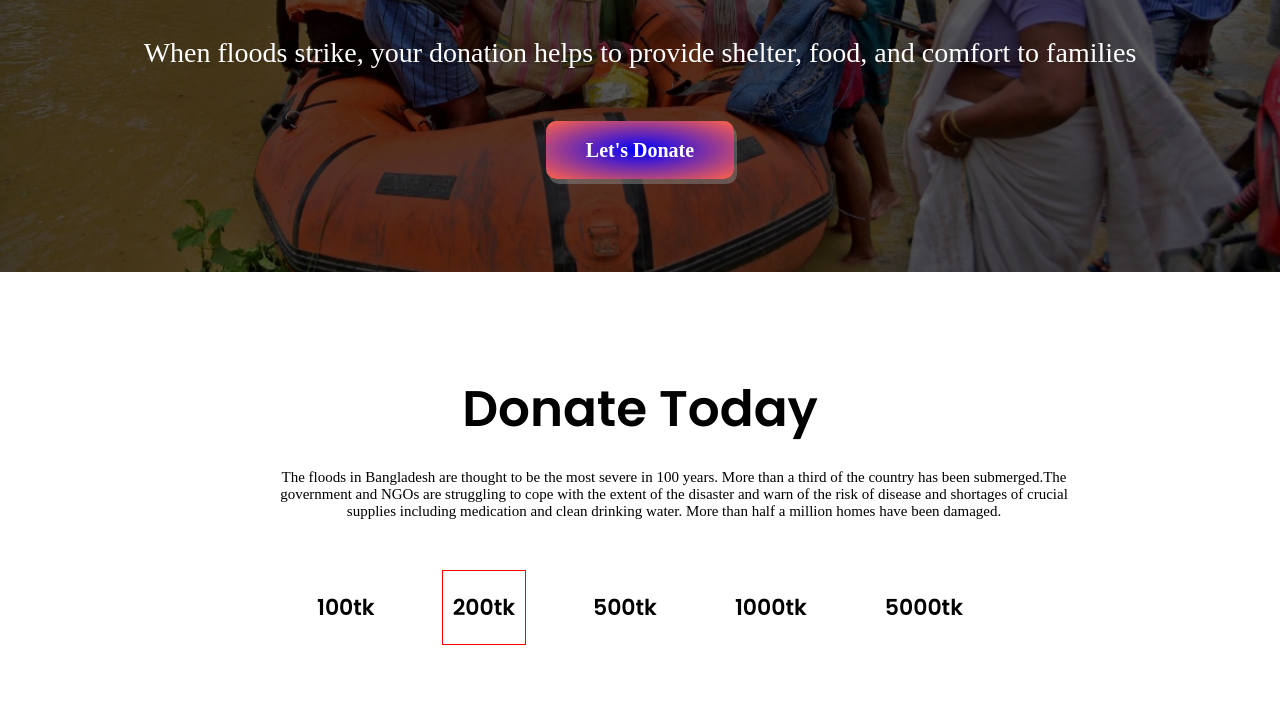
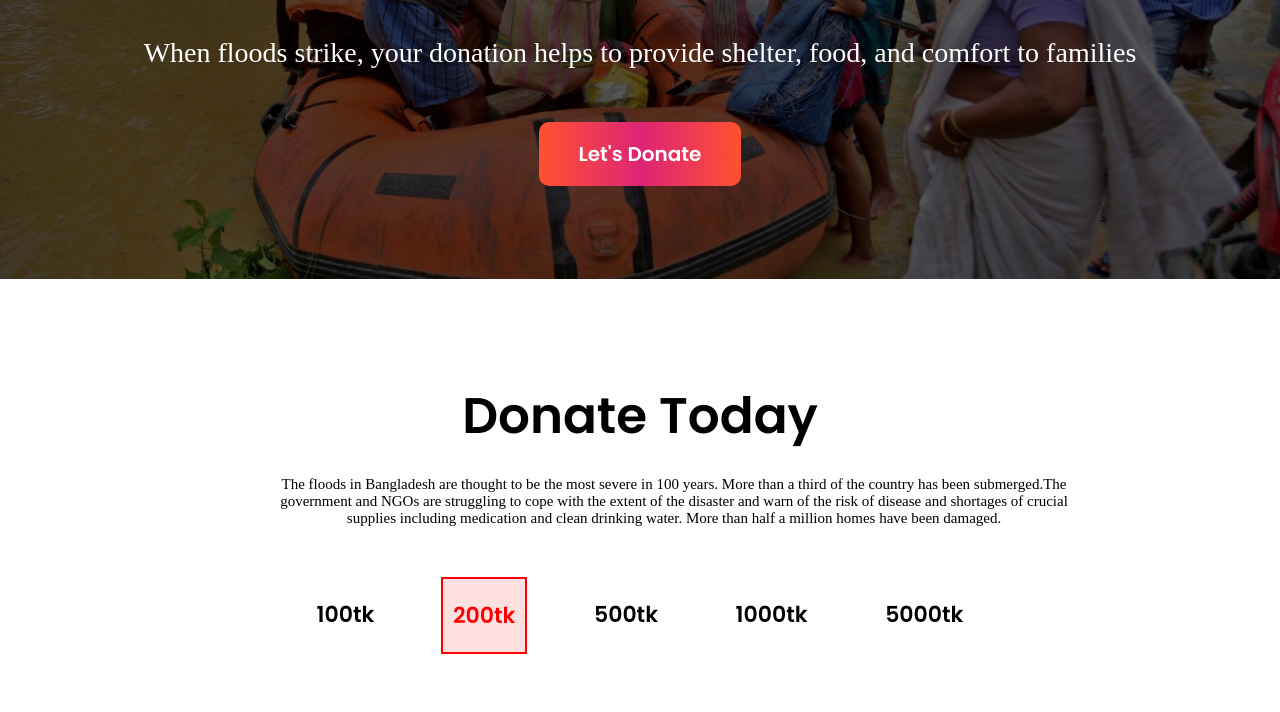
Before and after one commit to Md-Tanjim-Hossain/flood-relief, a plain HTML site: page index.html in a window 1280 px wide. Shown: the part 355-1067 px from the top of the page. Drawn offline with Linux system fonts and the light colour scheme.

Commit message:
some changes add

```diff
--- a/style.css
+++ b/style.css
@@ -29,14 +29,15 @@
     margin-bottom: 70px;
 }
 .link-button {
+    background-image: linear-gradient(to right, #FF512F 0%, #DD2476 51%, #FF512F 100%);
+    font-family: 'Poppins', sans-serif;
+    padding: 18px 40px;
+    transition: 0.5s;
+    color: white;
+    border-radius: 10px;
+    font-size: 20px;
+    font-weight: 700;
     text-decoration: none;
-    background-image: radial-gradient(blue, tomato);
-    box-shadow: 3px 5px #8888887e;
-    padding: 18px 40px;
-    border-radius: 10px;
-    color: white;
-    font-weight: 700;
-    font-size: 20px;
 }
 
 /* Hero Section */
@@ -67,8 +68,10 @@
     font-weight: 700;
 }
 .li-border  {
-    border: 1px solid red;
+    border: 2px solid red;
     padding: 20px 10px;
+    color: red;
+    background-color: rgba(255, 0, 0, 0.12);
 }
 .li-border-none {
     border: 1px solid white;
@@ -148,17 +151,19 @@
 }
 .info-link-button   {
     display: block;
-    width: 144px;
+    width: 153px;
     margin-top: 134px;
     margin-left: 117px;
     text-decoration: none;
-    background-image: radial-gradient(blue, tomato);
+    font-family: 'Poppins', sans-serif;
+    background-image: linear-gradient(to right, #FF512F 0%, #DD2476 51%, #FF512F 100%);
     box-shadow: 3px 5px #8888887e;
     padding: 18px 36px;
     border-radius: 10px;
     color: white;
     font-weight: 700;
     font-size: 20px;
+    transition: 0.5s;
 }
 .contents-info2  {
     padding: 65px 15px;
```
